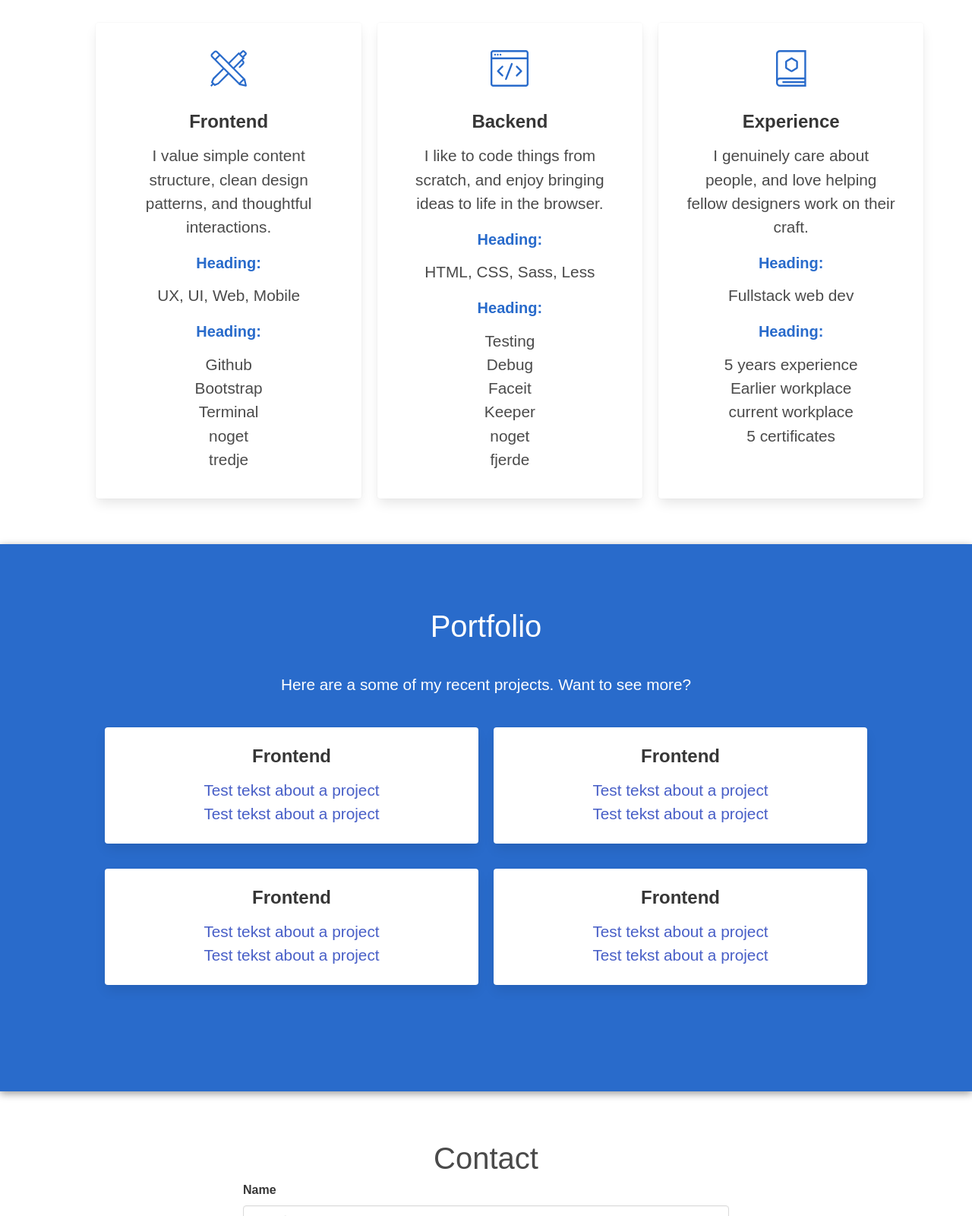
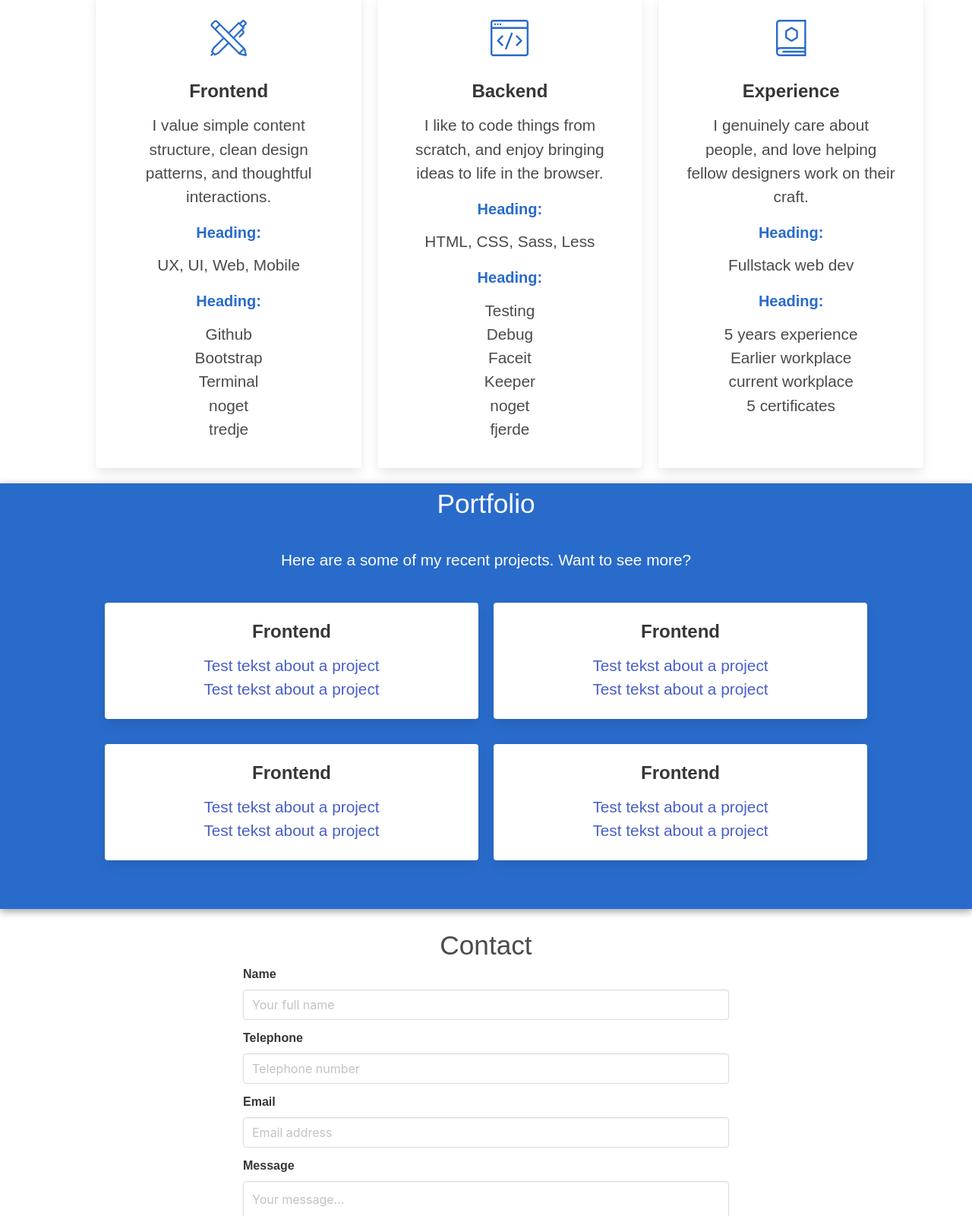
Before and after one commit to MichaelAggerholm/portfolio, a plain HTML site: page index.html in a window 1280 px wide. Shown: the part 1200-2800 px from the top of the page at 76% size. Drawn offline with nearby package versions, Linux system fonts and the light colour scheme; a web font is replaced by a local one.

Commit message:
changed width styles for screen resolution 1280x1024

```diff
--- a/assets/css/main.css
+++ b/assets/css/main.css
@@ -209,11 +209,17 @@ contactSection button {
         margin-bottom: -40%;
     }
     skillsSection {
-        height: 70vh;
+        height: 75vh;
     }
 }
 
 @media only screen and (max-width: 1600px) {
+    h1, h2 {
+        font-size: 2.7rem;
+    }
+    p, a {
+        font-size: 1.3rem;
+    }
     skillsSection, portfoliosection, contactsection {
         height: 90vh;
     }
@@ -231,21 +237,33 @@ contactSection button {
     }
 }
 
-@media only screen and (max-width: 1366px) {
-    homepageSection .textHolder {
-        margin-bottom: -65%;
-    }
+@media only screen and (max-width: 1440px) {
     h1, h2 {
         font-size: 2.5rem;
     }
     p, a {
+        font-size: 1.1rem;
+    }
+    aboutmesection {
+        height: 53vh;
+    }
+    skillsSection, portfoliosection, contactsection {
+        height: 75vh;
+    }
+}
+
+@media only screen and (max-width: 1366px) {
+    homepageSection .textHolder {
+        margin-bottom: -61%;
+    }
+    h1, h2 {
+        font-size: 2.2rem;
+    }
+    p, a {
         font-size: 1rem;
     }
-    /*aboutmesection {*/
-    /*    height: 50vh;*/
-    /*}*/
-    contactsection {
-        height: 80vh;
+    skillsSection, portfoliosection, contactsection {
+        height: 85vh;
     }
 }
 
@@ -258,6 +276,12 @@ contactSection button {
     }
     aboutmesection {
         height: 50vh;
+    }
+    skillsSection {
+        height: 80vh;
+    }
+    portfoliosection, contactsection {
+        height: 70vh;
     }
 }
 
```
